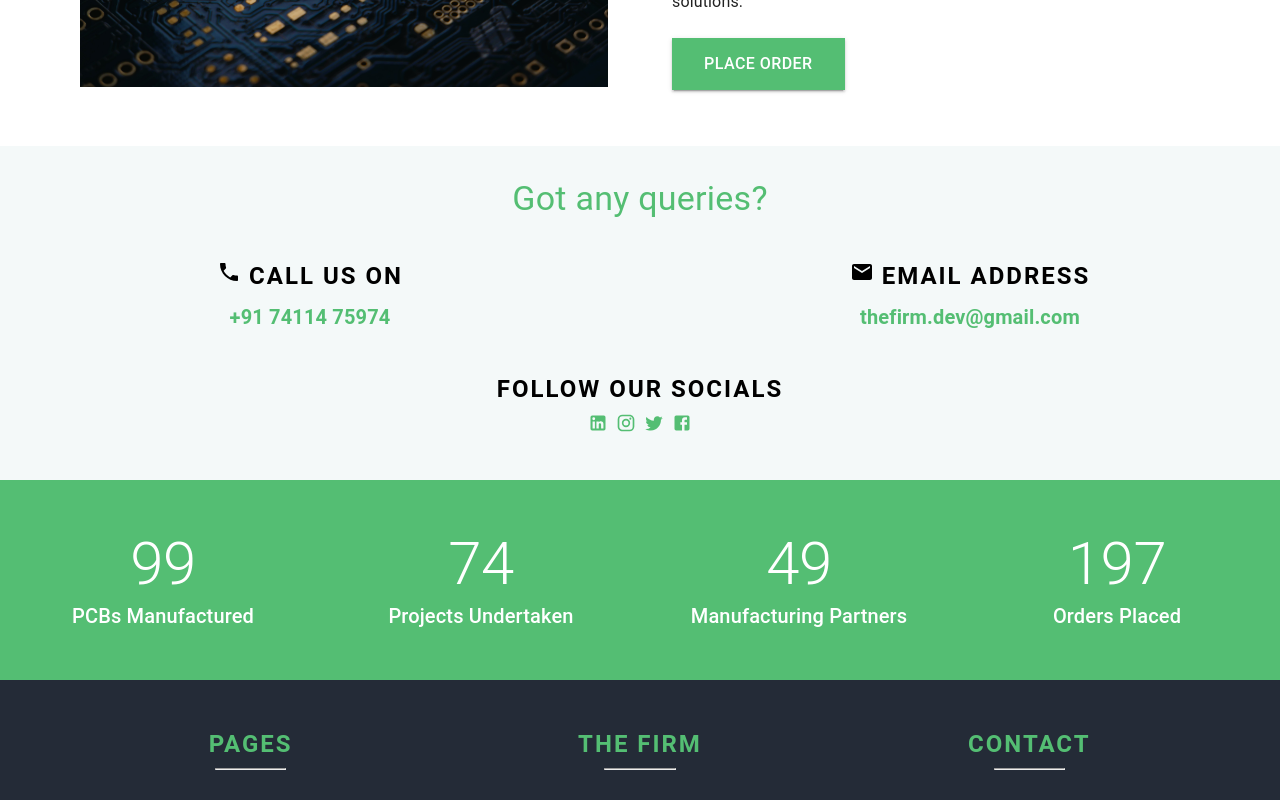
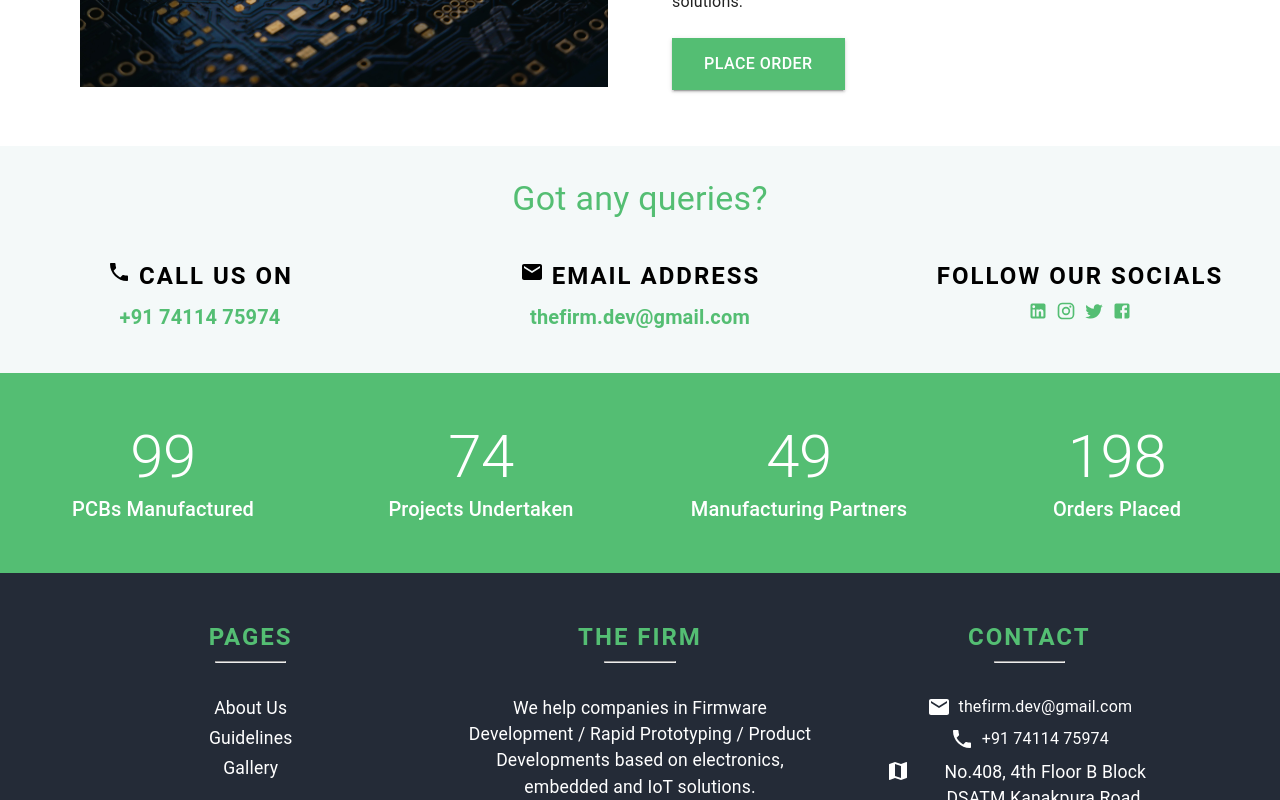
Before and after one commit to itsnitinr/mern-ecommerce, a React (Create React App) app in the folder frontend/: page /about in a window 1280 px wide. Shown: the part 757-1557 px from the top of the page. Built offline with nearby package versions, Linux system fonts and the light colour scheme.

Commit message:
Fix some minor layout issues in about page

```diff
--- a/frontend/src/pages/about/AboutPage.component.jsx
+++ b/frontend/src/pages/about/AboutPage.component.jsx
@@ -1,4 +1,5 @@
 import { useState } from 'react';
+import { Link } from 'react-router-dom';
 import { Container, Grid, Typography, Button } from '@material-ui/core';
 import {
   Mail,
@@ -55,6 +56,7 @@ const AboutPage = () => {
             Product Developments based on electronics, embedded and IoT
             solutions.
           </Typography>
+          <Link to="/order">
             <Button
               variant="contained"
               className={classes.greenButton}
@@ -62,6 +64,7 @@ const AboutPage = () => {
             >
               Place Order
             </Button>
+          </Link>
         </div>
       </Container>
       <section className={classes.contactBanner}>
@@ -70,7 +73,7 @@ const AboutPage = () => {
         </Typography>
         <Container className={classes.innerBanner}>
           <Grid container justify="center" spacing={5}>
-            <Grid item sm={6} xs={12}>
+            <Grid item md={4} sm={6} xs={12}>
               <Typography
                 className={classes.aboutHeading}
                 align="center"
@@ -85,7 +88,7 @@ const AboutPage = () => {
                 </Typography>
               </a>
             </Grid>
-            <Grid item sm={6} xs={12}>
+            <Grid item md={4} sm={6} xs={12}>
               <Typography
                 className={classes.aboutHeading}
                 align="center"
@@ -100,7 +103,7 @@ const AboutPage = () => {
                 </Typography>
               </a>
             </Grid>
-            <Grid item sm={12} xs={12}>
+            <Grid item md={4} sm={12} xs={12}>
               <Typography
                 className={classes.aboutHeading}
                 align="center"
```
Also changed, not shown: 1 other file (tests, documents, lock files or other folders). Lines whose indentation alone changed are shown as unchanged.
